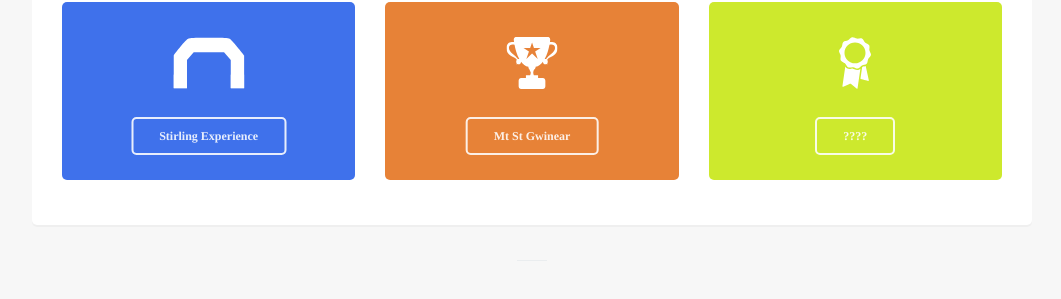
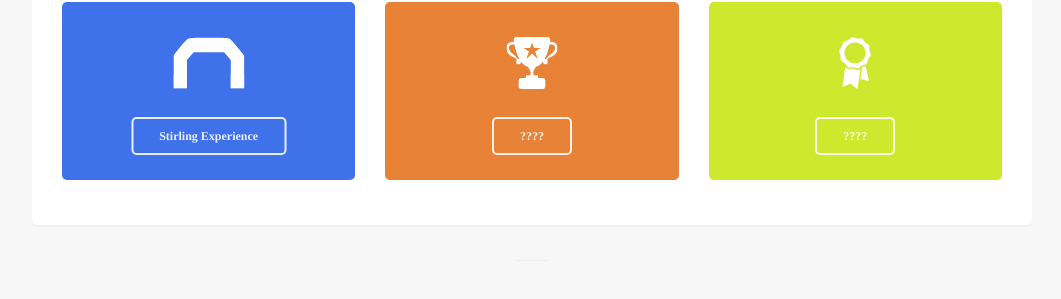
Before and after one commit to robcatto/robcatto.github.io, a Jekyll site: the page built from get-started/find-a-xc-ski-school/index.html, in a window 1280 px wide and 900 px high, scrolled down 529 px. Shown: the part 402-701 px from the top of the window, without its empty margins (108-1169 px from the left). Built offline with Jekyll 4.4.1, drawn with Linux system fonts in a browser that asks for light colours; some web fonts are replaced; Markdown is read by kramdown in place of the engine named in the settings.

Commit message:
Update index.html

```diff
--- a/get-started/find-a-xc-ski-school/index.html
+++ b/get-started/find-a-xc-ski-school/index.html
@@ -180,7 +180,7 @@ layout: default
                                             </g>
                                         </g>
                                 </svg>
-                                <a class="button small inverse" href="http://parkweb.vic.gov.au/__data/assets/pdf_file/0003/314481/Park-note-Baw-Baw-National-Park-Mount-St-Gwinear.pdf" data-featurette="analytics-click-event" data-event-category="button" data-event-action="M: Clicked Perks" data-event-label="Source: Features Page" id="featurette-13">Mt St Gwinear</a>
+                                <a class="button small inverse" href="http://parkweb.vic.gov.au/__data/assets/pdf_file/0003/314481/Park-note-Baw-Baw-National-Park-Mount-St-Gwinear.pdf" data-featurette="analytics-click-event" data-event-category="button" data-event-action="M: Clicked Perks" data-event-label="Source: Features Page" id="featurette-13">????</a>
                             </div>
                         </div>
                         <div class="column three">
```
